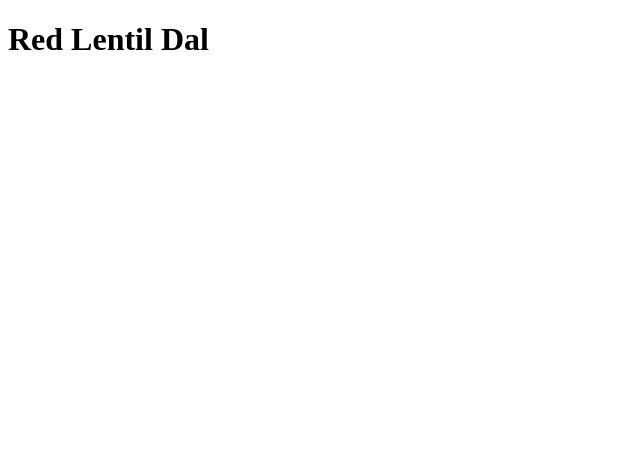
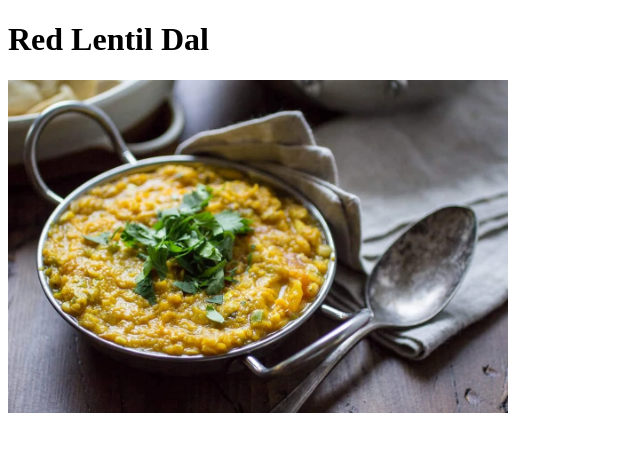
Before and after one commit to AlexAFranklin/odin-recipes, a plain HTML site: page recipes/redlentildal.html in a window 1280 px wide. Shown: the whole page, without its empty margins (0-640 px from the left). Drawn offline with Linux system fonts and the light colour scheme.

Commit message:
Add redlentildal.jpeg Add image to redlentildal.html

```diff
--- a/recipes/redlentildal.html
+++ b/recipes/redlentildal.html
@@ -6,5 +6,6 @@
     </head>
     <body>
         <h1>Red Lentil Dal</h1>
+        <img src="../img/redlentildal.jpeg" width="500" alt="Silver bowl of red lentil dal, topped with green coriander on wooden counter. Silver spoon to the left of the bowl.">
     </body>
 </html>
```
Also changed, not shown: img/redlentildal.jpeg (added).
